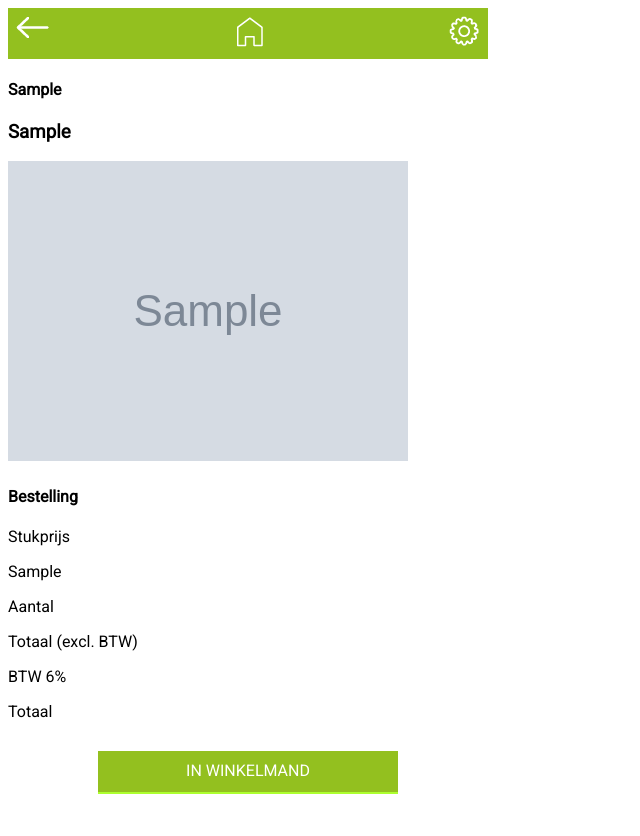
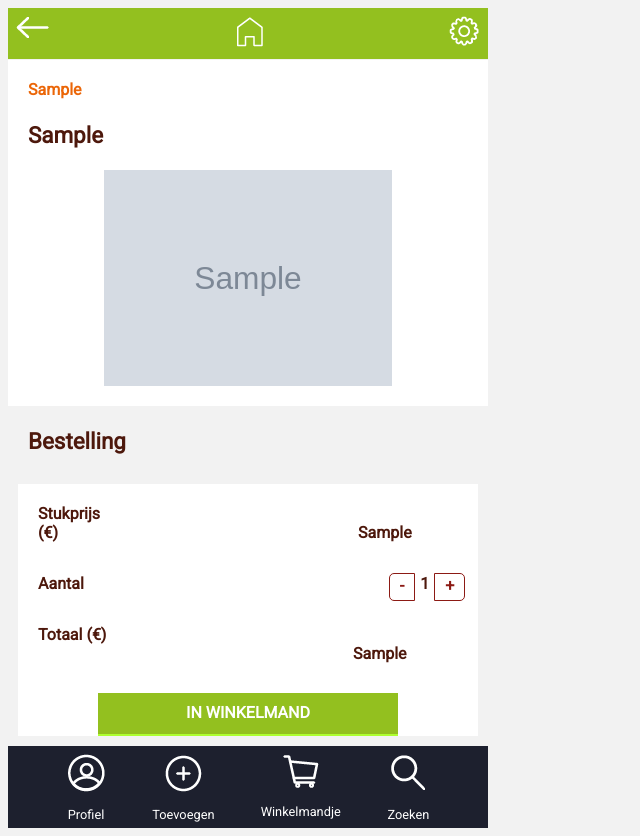
Before and after one commit to lisalepaige/EcoFlavor, a PHP site: page /bestelling.php?id=1 in a window 1280 px wide. Shown: the whole page, without its empty margins (0-640 px from the left). Before the commit the page ends 794 px from the top, so only its background shows below. Run offline with PHP 8.4, Linux system fonts and the light colour scheme; tables that the repository leaves empty or names only in its code hold one stand-in row (values such as "Sample post"); grey boxes marked "Sample" are stand-in pictures; data that the repository does not hold is empty; some libraries are stand-ins or nearby versions.

Commit message:
calculate totaal

```diff
--- a/bestelling.php
+++ b/bestelling.php
@@ -8,45 +8,53 @@ $oneProduct = Product::ShowOne($id);
 
 ?><!DOCTYPE html>
 <?php include_once("head.inc.php"); ?>
-<body>
+<body class="bestellingpage">
 
 <header>
-    <a href="#"><img src="images/arrow.png" alt="back"></a>
+    <a href="detail.php?id=<?php echo $f['id']; ?>"><img src="images/arrow.png" alt="back"></a>
     <a href="index.php"><img src="images/home.png" alt="home" class="header__home"></a>
     <a href="instellingen.php"><img src="images/instellingen.png" alt="instellingen"></a>
 </header>
 
-<main>
+<main class="main__best">
 <?php foreach($oneProduct as $p): ?>
-    <h4><?php echo $p['handelaar_naam']; ?></h4>
-    <h3><?php echo $p['product_naam']; ?></h3>
-    <img src="images/<?php echo $p['product_img']; ?>" alt="product">
+    <h4 class="best__h4"><?php echo $p['handelaar_naam']; ?></h4>
+    <h3 class="best__h3"><?php echo $p['product_naam']; ?></h3>
+    <img class="best__img" src="images/<?php echo $p['product_img']; ?>" alt="product">
 <?php endforeach; ?>
 </main>
 
-<h4>Bestelling</h4>
+<h3 class="best__h3">Bestelling</h4>
 
-<section>
+<section class="section__best">
+<div class="bestelling">
 <?php foreach($oneProduct as $p): ?>
-    <p>Stukprijs</p>
-    <p><?php echo $p['product_prijs']; ?></p>
+    <p class="best__stukprijs">Stukprijs (€)<span class="best__span"><?php echo $p['product_prijs']; ?></span></p>
 
+    <div class="best_aantal">
     <p>Aantal</p>
 
-    <p>Totaal (excl. BTW)</p>
-    <p></p>
+        <div class="controls">
+            <a href="#" class="min">-</a>
+            <p class="qty">1</p>
+            <a href="#" class="plus">+</a>
+        </div>
+    </div>
 
-    <p>BTW 6%</p>
-    <p></p>
 
-    <p>Totaal</p>
-    <p></p>
+    <p>Totaal (€) <span class="best__span span--totaal"></span</p>
+
 
         <div class="bestelling">
             <a href="winkelmand.php" class="btn--bestelling">In Winkelmand<span class="border-bestelling"></span></a>
         </div>
 <?php endforeach; ?>
+</div>
 </section>
+
+ <?php include_once("nav.inc.php"); ?>
+       <script src="https://ajax.googleapis.com/ajax/libs/jquery/3.2.1/jquery.min.js"></script>
+       <script src="script/getPrice.js"></script>
 
 </body>
 </html>
--- a/css/style.css
+++ b/css/style.css
@@ -615,3 +615,105 @@ padding-bottom: 18px;
     width: 60%;
     object-fit: cover;
 }
+
+/* bestelling.php */
+
+.best_aantal
+{
+    display: flex;
+    flex-direction: row;
+}
+
+.controls{
+    display: flex;
+    justify-content: space-around;
+    margin-left: 300px;
+    height: 48px;
+}
+
+.controls a{
+    display: inline-block;
+    padding: 2px 10px;
+    border: 1px solid #8C1A14;
+    color: #8C1A14;
+    text-decoration: none;
+    margin: 5px;
+    margin-top: 15px;
+    padding-bottom: 5px;
+}
+
+.controls a:first-child{
+    border-top-left-radius: 5px;
+    border-bottom-left-radius: 5px;
+}
+
+.controls a:last-child{
+    border-top-right-radius: 5px;
+    border-bottom-right-radius: 5px;
+}
+
+.bestellingpage
+{
+    background-color: #F2F2F2;
+}
+
+.main__best
+{
+    background-color: white;
+    margin-top: -20px;
+    padding-bottom: 20px;
+}
+
+.section__best
+{
+    background-color: white;
+    margin-left: 10px;
+    margin-right: 10px;
+    font-weight: bold;
+    color: #4D180C;
+}
+
+.bestelling
+{
+    margin-left: 20px;
+    margin-right: 20px;
+}
+
+.best__img
+{
+    width: 60%;
+    display: block;
+    margin-left: auto;
+    margin-right: auto;
+}
+
+.best__h4
+{
+    color: #EB6608;
+    margin-left: 20px;
+    padding-top: 20px;
+}
+
+.best__h3
+{
+    color: #4D180C;
+    margin-left: 20px;
+    font-size: 1.4em;
+}
+
+.best__stukprijs
+{
+    padding-top: 20px;
+
+}
+
+.best__span
+{
+    padding-left: 300px;
+    text-align: right;
+}
+
+.span--totaal
+{
+    padding-left: 315px;
+}
--- /dev/null
+++ b/script/getPrice.js
@@ -0,0 +1,50 @@
+$( document ).ready(function() {
+    var tot = prijs;
+    document.querySelector(".span--totaal").innerHTML = tot;
+});
+
+
+
+
+var min = document.querySelector(".min");
+var plus = document.querySelector(".plus");
+var aantal = document.querySelector(".qty");
+var prijs = document.querySelector(".best__span").innerHTML;
+
+var teller = aantal.innerHTML;
+
+console.log(prijs);
+
+min.addEventListener("click", function(e){
+    e.preventDefault;
+
+    if(teller <= 1)
+    {
+        teller = 1;
+        aantal.innerHTML = teller;
+        Total();
+    }
+    else {
+        teller -= 1;
+        aantal.innerHTML = teller;
+        Total();
+    }
+
+});
+
+plus.addEventListener("click", function(e){
+    e.preventDefault;
+
+        aantal.innerHTML = teller += 1;
+        Total();
+
+});
+
+function Total()
+{
+    var totaal = prijs * teller;
+
+    console.log(totaal);
+
+    document.querySelector(".span--totaal").innerHTML = totaal;
+}
```
